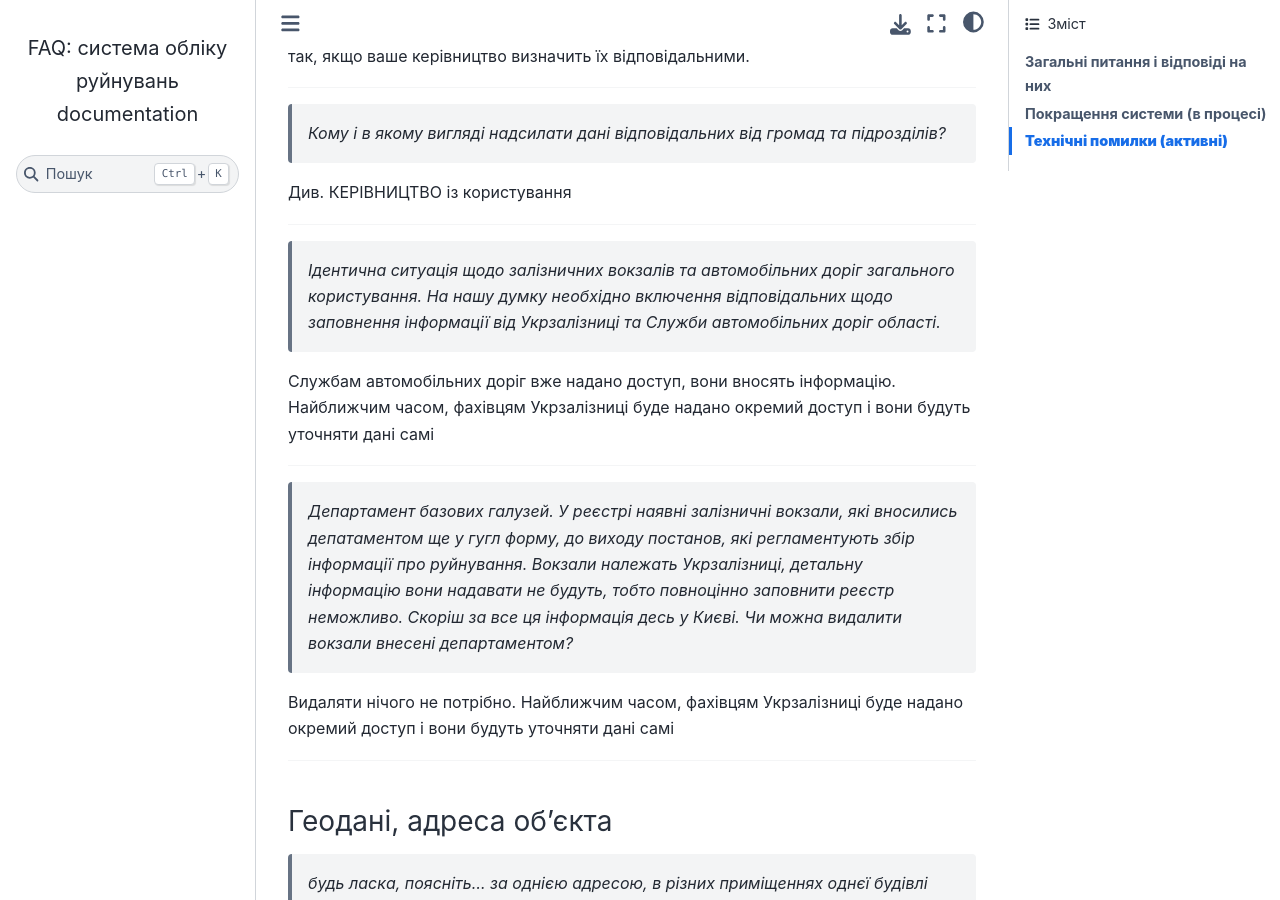
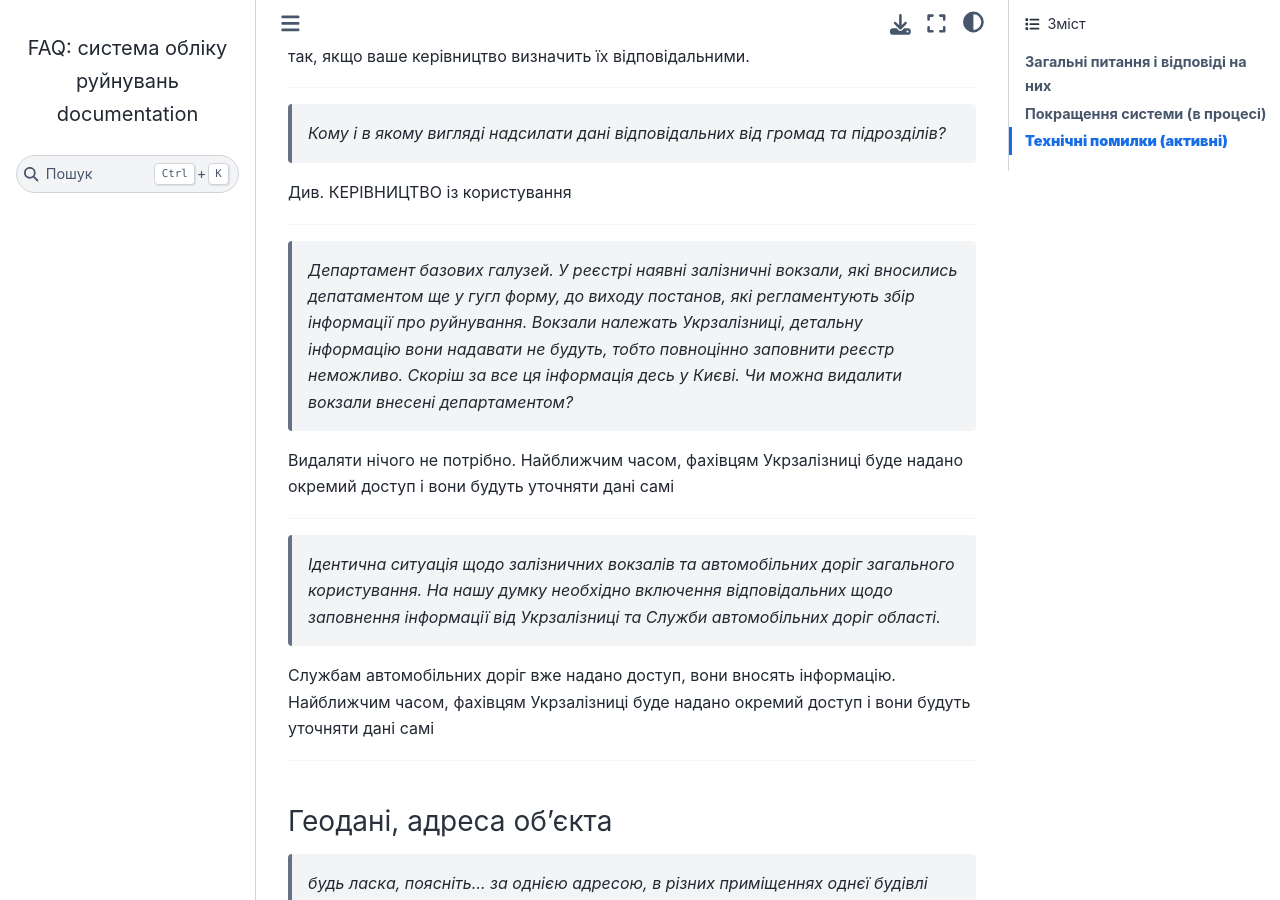
Before and after one commit to hp0404/docs.rebuild, a Sphinx documentation site: the page built from docs/source/index.md, in a window 1280 px wide and 900 px high, scrolled down 25332 px. Built offline with Sphinx 7.4.7 and the Sphinx Book theme 1.1.4, drawn with Linux system fonts in a browser that asks for light colours; some of the changed text lies outside the part shown.

Commit message:
Updated docs

```diff
--- a/docs/source/index.md
+++ b/docs/source/index.md
@@ -614,14 +614,14 @@ jpg, jpeg, png, webp, одне фото до 10Мб, до 5 фото в об'є
 
 
 ---
+> *Департамент базових галузей. У реєстрі наявні залізничні вокзали, які вносились депатаментом ще у гугл форму, до виходу постанов, які регламентують збір інформації про руйнування. Вокзали належать Укрзалізниці, детальну інформацію вони надавати не будуть, тобто повноцінно заповнити реєстр неможливо. Скоріш за все ця інформація десь у Києві. Чи можна видалити вокзали внесені департаментом?*
+
+Видаляти нічого не потрібно. Найближчим часом, фахівцям Укрзалізниці буде надано окремий доступ і вони будуть уточняти дані самі
+
+---
 > *Ідентична ситуація щодо залізничних вокзалів та автомобільних доріг загального користування. На нашу думку необхідно включення відповідальних щодо заповнення інформації від Укрзалізниці та Служби автомобільних доріг області.*
 
 Службам автомобільних доріг вже надано доступ, вони вносять інформацію. Найближчим часом, фахівцям Укрзалізниці буде надано окремий доступ і вони будуть уточняти дані самі
-
----
-> *Департамент базових галузей. У реєстрі наявні залізничні вокзали, які вносились депатаментом ще у гугл форму, до виходу постанов, які регламентують збір інформації про руйнування. Вокзали належать Укрзалізниці, детальну інформацію вони надавати не будуть, тобто повноцінно заповнити реєстр неможливо. Скоріш за все ця інформація десь у Києві. Чи можна видалити вокзали внесені департаментом?*
-
-Видаляти нічого не потрібно. Найближчим часом, фахівцям Укрзалізниці буде надано окремий доступ і вони будуть уточняти дані самі
 
 <!-- system ends -->
 
```
Also changed, not shown: other parts of docs/source/index.md (+10 -10 lines).
